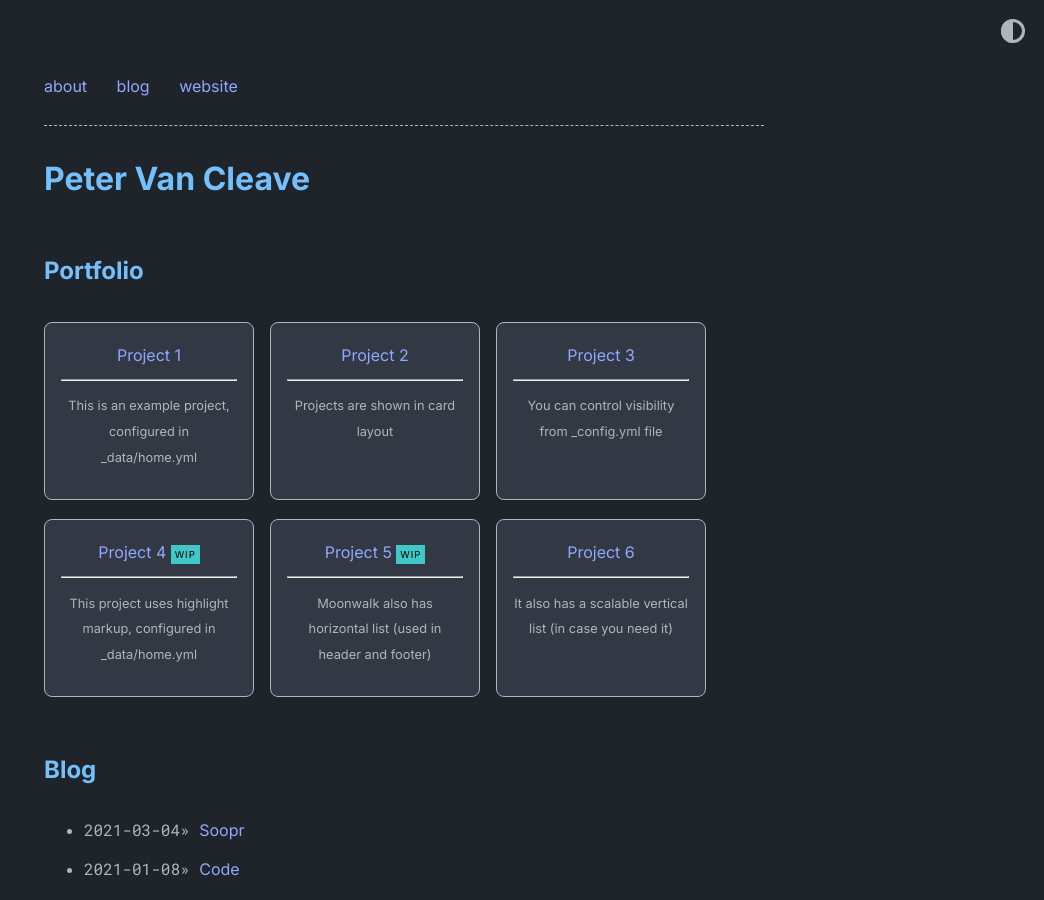
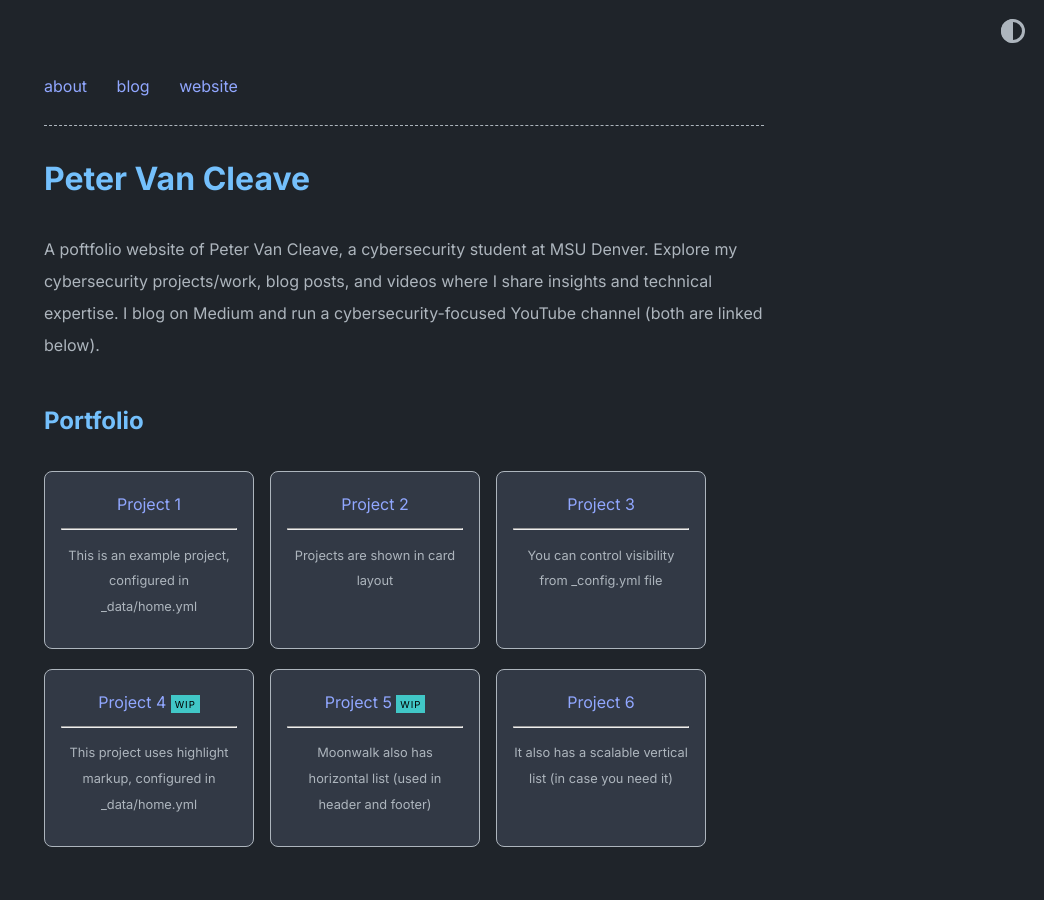
Before and after one commit to petervancleave/petervancleave.github.io, a Jekyll site: the page built from index.md, in a window 1280 px wide and 900 px high. Shown: the whole window, without its empty margins (236-1280 px from the left). Built offline with Jekyll 4.4.1, drawn with Linux system fonts in a browser that asks for light colours.

Commit message:
Update _config.yml

```diff
--- a/_config.yml
+++ b/_config.yml
@@ -2,7 +2,7 @@ title: Peter Van Cleave
 author: Peter Van Cleave
 url: https://petervancleave.github.io/
 description: > # description of the site (multiple lines allowed)
-
+  A poftfolio website of Peter Van Cleave, a cybersecurity student at MSU Denver. Explore my cybersecurity projects/work, blog posts, and videos where I share insights and technical expertise. I blog on Medium and run a cybersecurity-focused YouTube channel (both are linked below).
 
 permalink: /:slug
 
```
